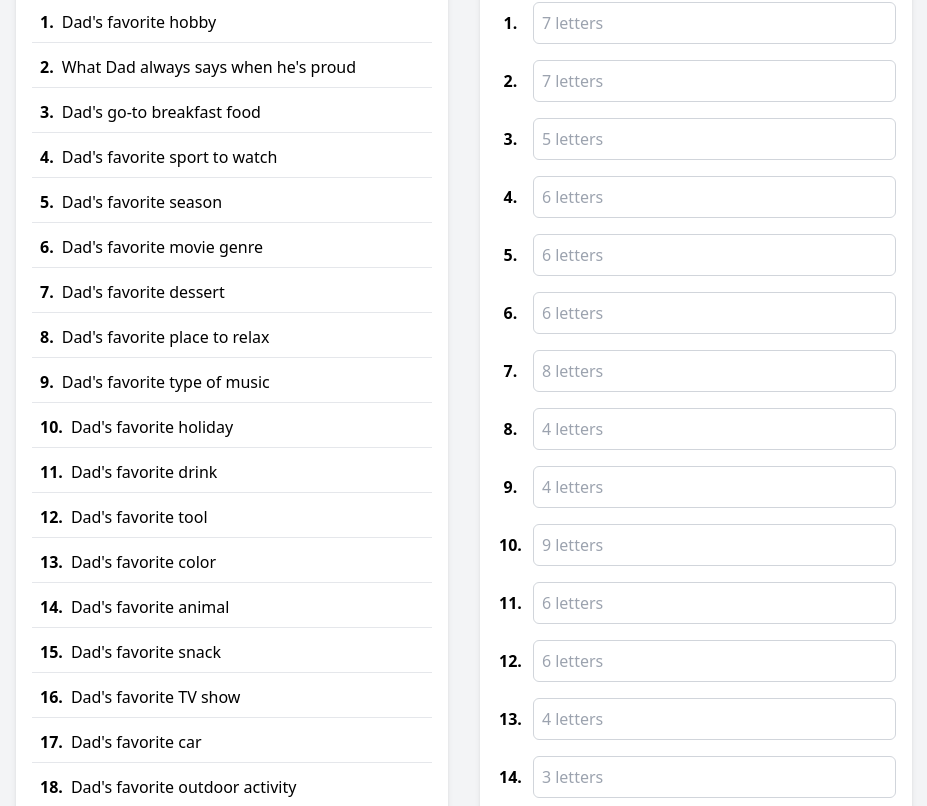
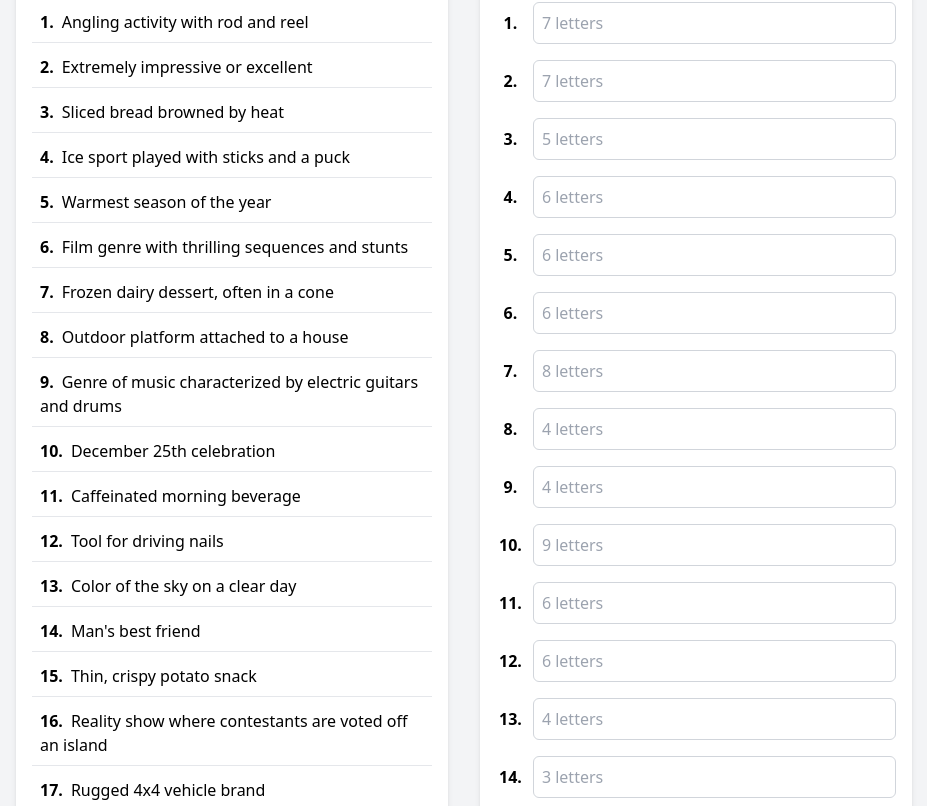
Before and after one commit to lperry25/fathers-day-puzzle, a Next.js app: page / in a window 1280 px wide. Shown: the part 234-1040 px from the top of the page, without its empty margins (176-1103 px from the left). Built offline with nearby package versions, Linux system fonts and the light colour scheme.

Commit message:
make it a bit harder

```diff
--- a/components/PuzzleGrid.tsx
+++ b/components/PuzzleGrid.tsx
@@ -2,26 +2,26 @@ import { useState, useEffect } from 'react';
 
 // Define the puzzle clues and answers
 const puzzleData = [
-  { id: 1, clue: "Dad's favorite hobby", answer: "FISHING", firstLetterIndex: 0 },
-  { id: 2, clue: "What Dad always says when he's proud", answer: "AWESOME", firstLetterIndex: 1 },
-  { id: 3, clue: "Dad's go-to breakfast food", answer: "TOAST", firstLetterIndex: 2 },
-  { id: 4, clue: "Dad's favorite sport to watch", answer: "HOCKEY", firstLetterIndex: 3 },
-  { id: 5, clue: "Dad's favorite season", answer: "SUMMER", firstLetterIndex: 4 },
-  { id: 6, clue: "Dad's favorite movie genre", answer: "ACTION", firstLetterIndex: 5 },
-  { id: 7, clue: "Dad's favorite dessert", answer: "ICECREAM", firstLetterIndex: 6 },
-  { id: 8, clue: "Dad's favorite place to relax", answer: "DECK", firstLetterIndex: 7 },
-  { id: 9, clue: "Dad's favorite type of music", answer: "ROCK", firstLetterIndex: 8 },
-  { id: 10, clue: "Dad's favorite holiday", answer: "CHRISTMAS", firstLetterIndex: 9 },
-  { id: 11, clue: "Dad's favorite drink", answer: "COFFEE", firstLetterIndex: 10 },
-  { id: 12, clue: "Dad's favorite tool", answer: "HAMMER", firstLetterIndex: 11 },
-  { id: 13, clue: "Dad's favorite color", answer: "BLUE", firstLetterIndex: 12 },
-  { id: 14, clue: "Dad's favorite animal", answer: "DOG", firstLetterIndex: 13 },
-  { id: 15, clue: "Dad's favorite snack", answer: "CHIPS", firstLetterIndex: 14 },
-  { id: 16, clue: "Dad's favorite TV show", answer: "SURVIVOR", firstLetterIndex: 15 },
-  { id: 17, clue: "Dad's favorite car", answer: "JEEP", firstLetterIndex: 16 },
-  { id: 18, clue: "Dad's favorite outdoor activity", answer: "HIKING", firstLetterIndex: 17 },
-  { id: 19, clue: "Dad's favorite time of day", answer: "EVENING", firstLetterIndex: 18 },
-  { id: 20, clue: "Dad's favorite thing about family", answer: "LAUGHTER", firstLetterIndex: 19 },
+  { id: 1, clue: "Angling activity with rod and reel", answer: "FISHING", firstLetterIndex: 0 },
+  { id: 2, clue: "Extremely impressive or excellent", answer: "AWESOME", firstLetterIndex: 1 },
+  { id: 3, clue: "Sliced bread browned by heat", answer: "TOAST", firstLetterIndex: 2 },
+  { id: 4, clue: "Ice sport played with sticks and a puck", answer: "HOCKEY", firstLetterIndex: 3 },
+  { id: 5, clue: "Warmest season of the year", answer: "SUMMER", firstLetterIndex: 4 },
+  { id: 6, clue: "Film genre with thrilling sequences and stunts", answer: "ACTION", firstLetterIndex: 5 },
+  { id: 7, clue: "Frozen dairy dessert, often in a cone", answer: "ICECREAM", firstLetterIndex: 6 },
+  { id: 8, clue: "Outdoor platform attached to a house", answer: "DECK", firstLetterIndex: 7 },
+  { id: 9, clue: "Genre of music characterized by electric guitars and drums", answer: "ROCK", firstLetterIndex: 8 },
+  { id: 10, clue: "December 25th celebration", answer: "CHRISTMAS", firstLetterIndex: 9 },
+  { id: 11, clue: "Caffeinated morning beverage", answer: "COFFEE", firstLetterIndex: 10 },
+  { id: 12, clue: "Tool for driving nails", answer: "HAMMER", firstLetterIndex: 11 },
+  { id: 13, clue: "Color of the sky on a clear day", answer: "BLUE", firstLetterIndex: 12 },
+  { id: 14, clue: "Man's best friend", answer: "DOG", firstLetterIndex: 13 },
+  { id: 15, clue: "Thin, crispy potato snack", answer: "CHIPS", firstLetterIndex: 14 },
+  { id: 16, clue: "Reality show where contestants are voted off an island", answer: "SURVIVOR", firstLetterIndex: 15 },
+  { id: 17, clue: "Rugged 4x4 vehicle brand", answer: "JEEP", firstLetterIndex: 16 },
+  { id: 18, clue: "Walking activity on trails or mountains", answer: "HIKING", firstLetterIndex: 17 },
+  { id: 19, clue: "Time between afternoon and night", answer: "EVENING", firstLetterIndex: 18 },
+  { id: 20, clue: "Audible expression of amusement", answer: "LAUGHTER", firstLetterIndex: 19 },
 ];
 
 // The secret message that will be revealed
```
Also changed, not shown: 2 other files (tests, documents, lock files or other folders).
